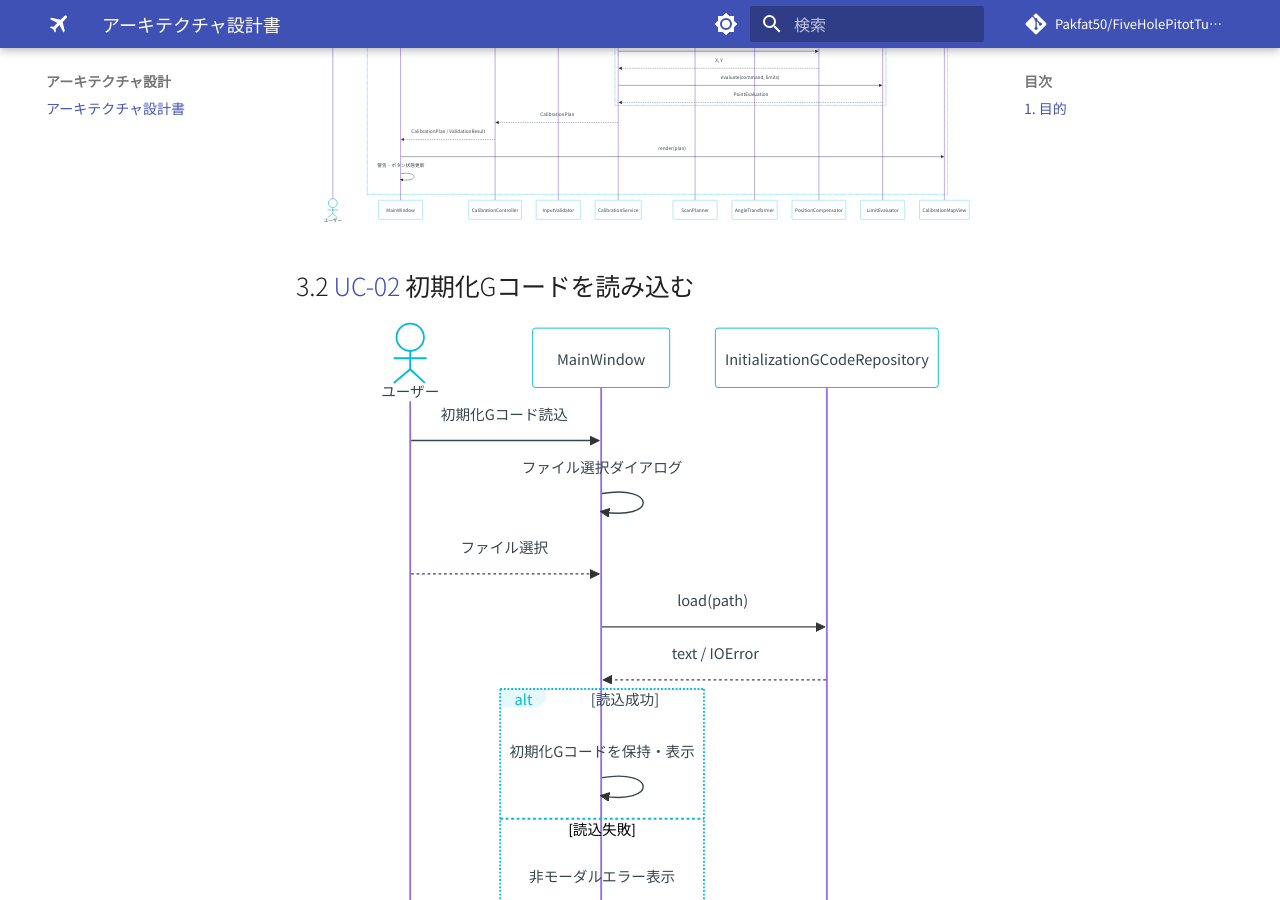
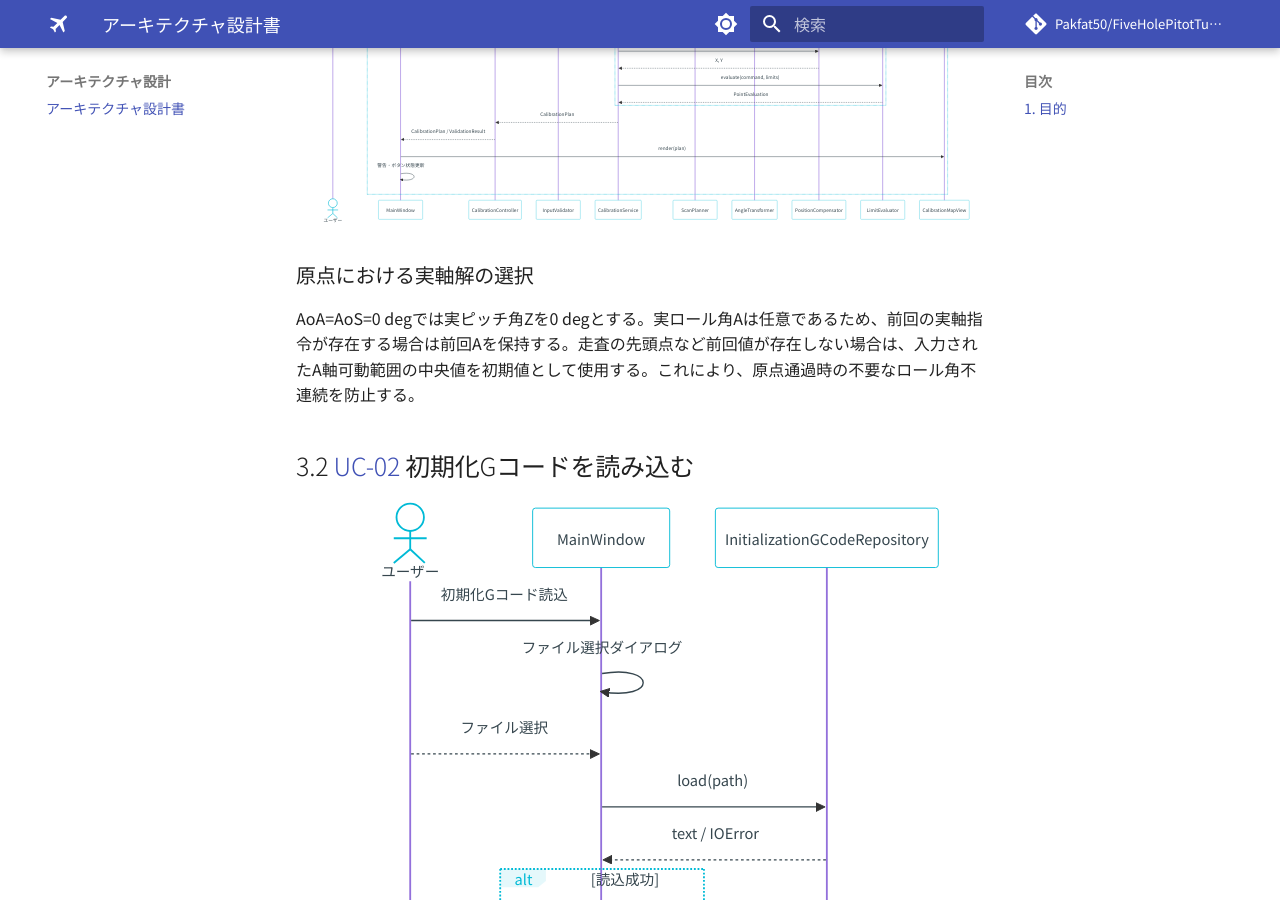
Before and after one commit to Pakfat50/FiveHolePitotTubeCalibration, an MkDocs documentation site: the page built from docs/architecture_design.md, in a window 1280 px wide and 900 px high, scrolled down 2645 px. Built offline with MkDocs 1.6.1 and Material for MkDocs 9.7.7, drawn with Linux system fonts in a browser that asks for light colours; comment, search, counter and statistics services are not loaded.

Commit message:
docs: document zero-angle roll selection design

````diff
--- a/docs/architecture_design.md
+++ b/docs/architecture_design.md
@@ -104,6 +104,10 @@ sequenceDiagram
         MainWindow->>MainWindow: 警告・ボタン状態更新
     end
 ```
+
+### 原点における実軸解の選択
+
+AoA=AoS=0 degでは実ピッチ角Zを0 degとする。実ロール角Aは任意であるため、前回の実軸指令が存在する場合は前回Aを保持する。走査の先頭点など前回値が存在しない場合は、入力されたA軸可動範囲の中央値を初期値として使用する。これにより、原点通過時の不要なロール角不連続を防止する。
 
 <a id="uc-02"></a>
 ## 3.2 UC-02 初期化Gコードを読み込む
````
